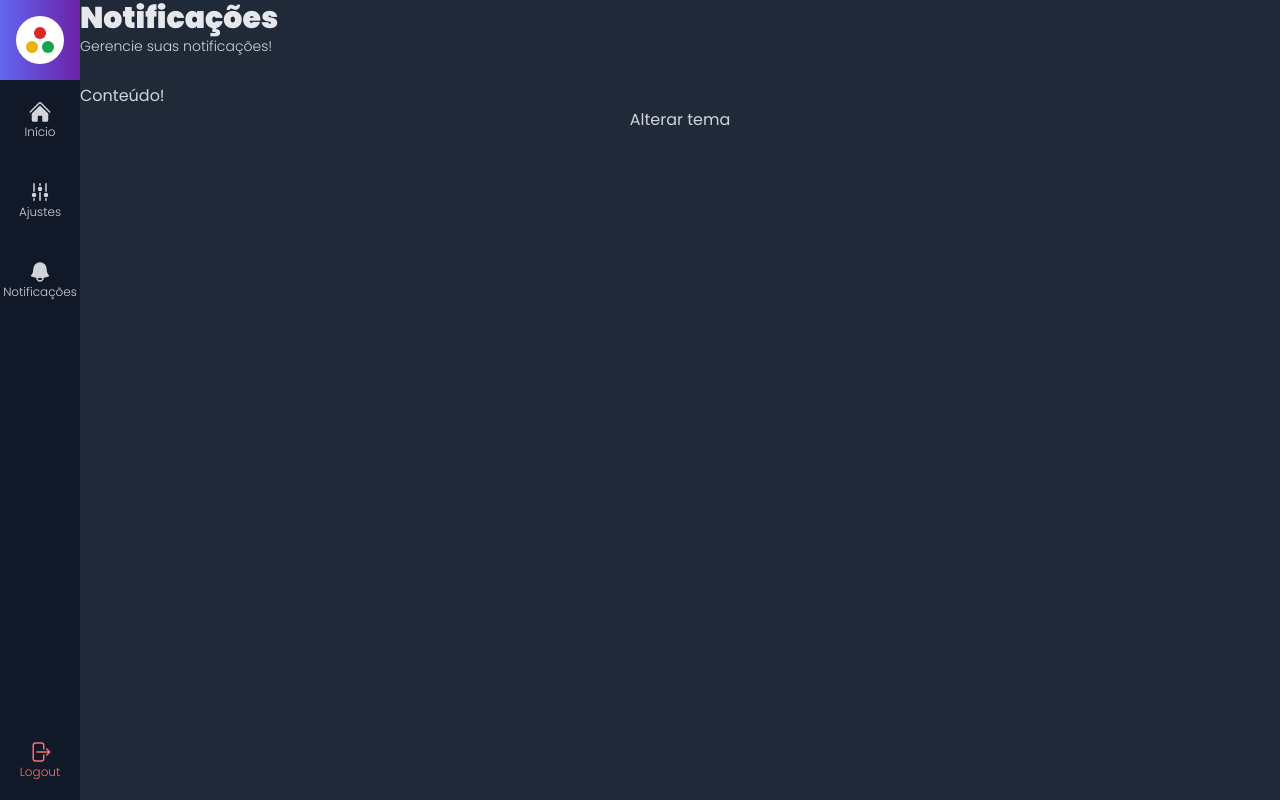
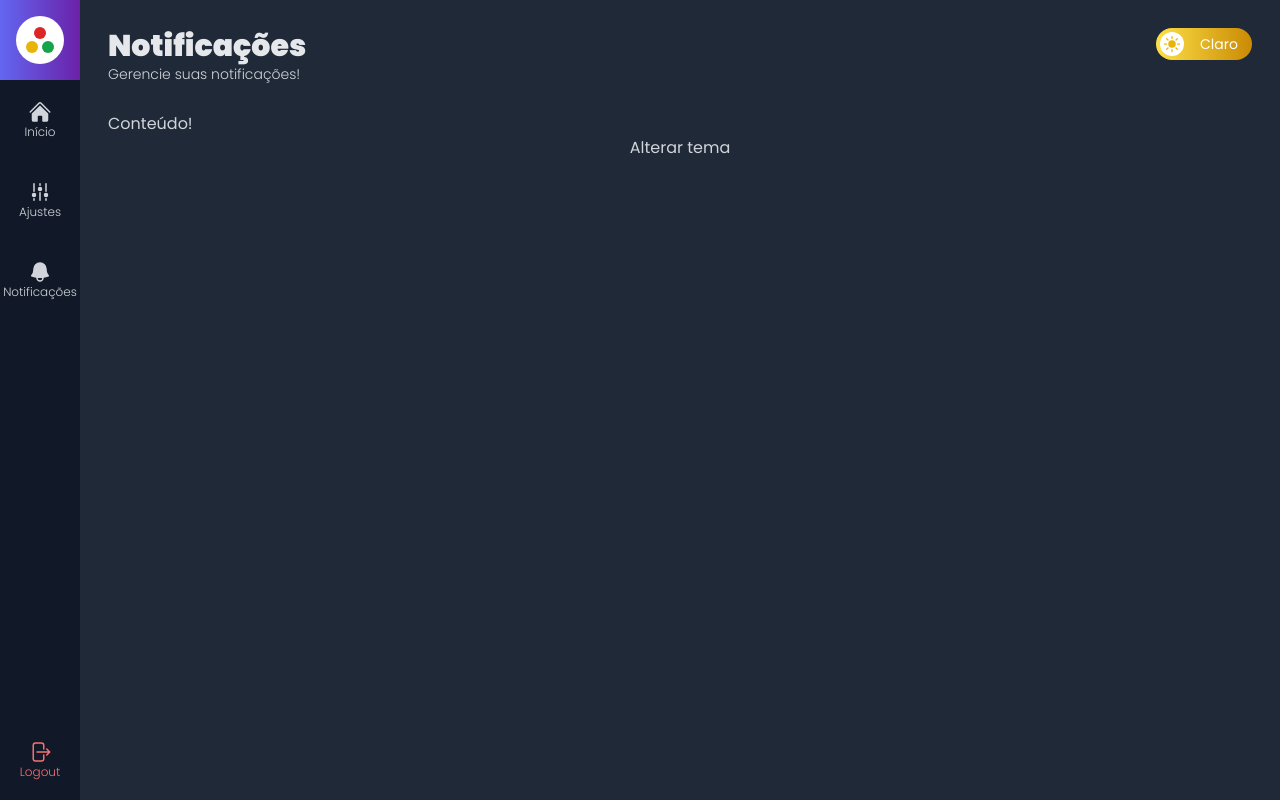
Before and after one commit to RenanClaude/template-admin, a Next.js app: page /notificacoes in a window 1280 px wide. Built offline with nearby package versions, Linux system fonts and the light colour scheme.

Commit message:
Creating the theme button

```diff
--- a/src/components/icons/index.tsx
+++ b/src/components/icons/index.tsx
@@ -21,5 +21,16 @@ export const logoutIcon = (
   <svg xmlns="http://www.w3.org/2000/svg" viewBox="0 0 24 24" fill="currentColor" className="size-6">
     <path fillRule="evenodd" d="M7.5 3.75A1.5 1.5 0 0 0 6 5.25v13.5a1.5 1.5 0 0 0 1.5 1.5h6a1.5 1.5 0 0 0 1.5-1.5V15a.75.75 0 0 1 1.5 0v3.75a3 3 0 0 1-3 3h-6a3 3 0 0 1-3-3V5.25a3 3 0 0 1 3-3h6a3 3 0 0 1 3 3V9A.75.75 0 0 1 15 9V5.25a1.5 1.5 0 0 0-1.5-1.5h-6Zm10.72 4.72a.75.75 0 0 1 1.06 0l3 3a.75.75 0 0 1 0 1.06l-3 3a.75.75 0 1 1-1.06-1.06l1.72-1.72H9a.75.75 0 0 1 0-1.5h10.94l-1.72-1.72a.75.75 0 0 1 0-1.06Z" clipRule="evenodd" />
   </svg>
+)
 
+export const sunIcon = (size = 6) => (
+  <svg xmlns="http://www.w3.org/2000/svg" viewBox="0 0 24 24" fill="currentColor" className={`h-${size} w-${size}`}>
+    <path d="M12 2.25a.75.75 0 0 1 .75.75v2.25a.75.75 0 0 1-1.5 0V3a.75.75 0 0 1 .75-.75ZM7.5 12a4.5 4.5 0 1 1 9 0 4.5 4.5 0 0 1-9 0ZM18.894 6.166a.75.75 0 0 0-1.06-1.06l-1.591 1.59a.75.75 0 1 0 1.06 1.061l1.591-1.59ZM21.75 12a.75.75 0 0 1-.75.75h-2.25a.75.75 0 0 1 0-1.5H21a.75.75 0 0 1 .75.75ZM17.834 18.894a.75.75 0 0 0 1.06-1.06l-1.59-1.591a.75.75 0 1 0-1.061 1.06l1.59 1.591ZM12 18a.75.75 0 0 1 .75.75V21a.75.75 0 0 1-1.5 0v-2.25A.75.75 0 0 1 12 18ZM7.758 17.303a.75.75 0 0 0-1.061-1.06l-1.591 1.59a.75.75 0 0 0 1.06 1.061l1.591-1.59ZM6 12a.75.75 0 0 1-.75.75H3a.75.75 0 0 1 0-1.5h2.25A.75.75 0 0 1 6 12ZM6.697 7.757a.75.75 0 0 0 1.06-1.06l-1.59-1.591a.75.75 0 0 0-1.061 1.06l1.59 1.591Z" />
+  </svg>
 )
+
+export const moonIcon = (size = 6) => (
+  <svg xmlns="http://www.w3.org/2000/svg" viewBox="0 0 24 24" fill="currentColor" className={`h-${size} w-${size}`}>
+    <path fillRule="evenodd" d="M9.528 1.718a.75.75 0 0 1 .162.819A8.97 8.97 0 0 0 9 6a9 9 0 0 0 9 9 8.97 8.97 0 0 0 3.463-.69.75.75 0 0 1 .981.98 10.503 10.503 0 0 1-9.694 6.46c-5.799 0-10.5-4.7-10.5-10.5 0-4.368 2.667-8.112 6.46-9.694a.75.75 0 0 1 .818.162Z" clipRule="evenodd" />
+  </svg>
+)
--- a/src/components/template/Header.tsx
+++ b/src/components/template/Header.tsx
@@ -1,3 +1,5 @@
+import useAppData from "@/data/hook/useAppData"
+import ThemeSwitchButton from "./ThemeSwitchButton"
 import Title from "./Title"
 
 interface HeaderProps {
@@ -6,9 +8,14 @@ interface HeaderProps {
 }
 
 export default function Header(props: HeaderProps) {
+const {theme, switchTheme} = useAppData();
+
   return (
-    <div>
+    <div className={`flex`}>
       <Title title={props.title} subtitle={props.subtitle} />
+      <div className={`flex flex-grow justify-end`}>
+        <ThemeSwitchButton theme={theme} switchTheme={switchTheme} />
+      </div>
     </div>
   )
 }
--- a/src/components/template/Layout.tsx
+++ b/src/components/template/Layout.tsx
@@ -16,7 +16,7 @@ export default function Layout(props: LayoutProps) {
   return (
     <div className={`${theme} flex h-screen w-screen`}>
       <SideMenu />
-      <div className={`flex flex-col bg-gray-300 dark:bg-gray-800 w-full`}>
+      <div className={`flex flex-col bg-gray-300 dark:bg-gray-800 w-full p-7`}>
         <Header title={props.title} subtitle={props.subtitle} />
         <Content>
           {props.children}
--- /dev/null
+++ b/src/components/template/ThemeSwitchButton.tsx
@@ -0,0 +1,55 @@
+import { moonIcon, sunIcon } from "../icons"
+
+interface ThemeSwitchBtnProps {
+  theme: string,
+  switchTheme: () => void
+}
+
+export default function ThemeSwitchButton(props: ThemeSwitchBtnProps) {
+  return props.theme === "dark" ? (
+    <div onClick={props.switchTheme} className={`
+    hidden sm:flex items-center cursor-pointer
+    bg-gradient-to-r from-yellow-300 to-yellow-600
+    w-14 lg:w-24 h-8 p-1 rounded-full
+    `}>
+
+      <div className={`
+      flex items-center justify-center
+      bg-white text-yellow-500
+      w-6 h-6 rounded-full
+        `}>
+        {sunIcon(5)}
+      </div>
+
+      <div className={`
+        hidden lg:flex items-center ml-4 text-white
+        `}>
+        <span className="text-sm">Claro</span>
+      </div>
+
+    </div>
+
+  ) : (
+    <div onClick={props.switchTheme} className={`
+    hidden sm:flex items-center justify-end cursor-pointer
+    bg-gradient-to-r from-gray-500 to-gray-900
+    w-14 lg:w-24 h-8 p-1 rounded-full
+    `}>
+
+      <div className={`
+        hidden lg:flex items-center mr-2 text-gray-300
+        `}>
+        <span className="text-sm">Escuro</span>
+      </div>
+
+      <div className={`
+      flex items-center justify-center
+      bg-black text-yellow-200
+      w-6 h-6 rounded-full
+        `}>
+        {moonIcon(5)}
+      </div>
+
+    </div>
+  )
+}
--- a/tailwind.config.ts
+++ b/tailwind.config.ts
@@ -7,6 +7,10 @@ const config: Config = {
     "./src/app/**/*.{js,ts,jsx,tsx,mdx}",
   ],
   darkMode: 'class',
+  safelist: [
+    { pattern: /^h-/ },
+    { pattern: /^w-/ },
+  ],
   theme: {
     extend: {
       colors: {
```
